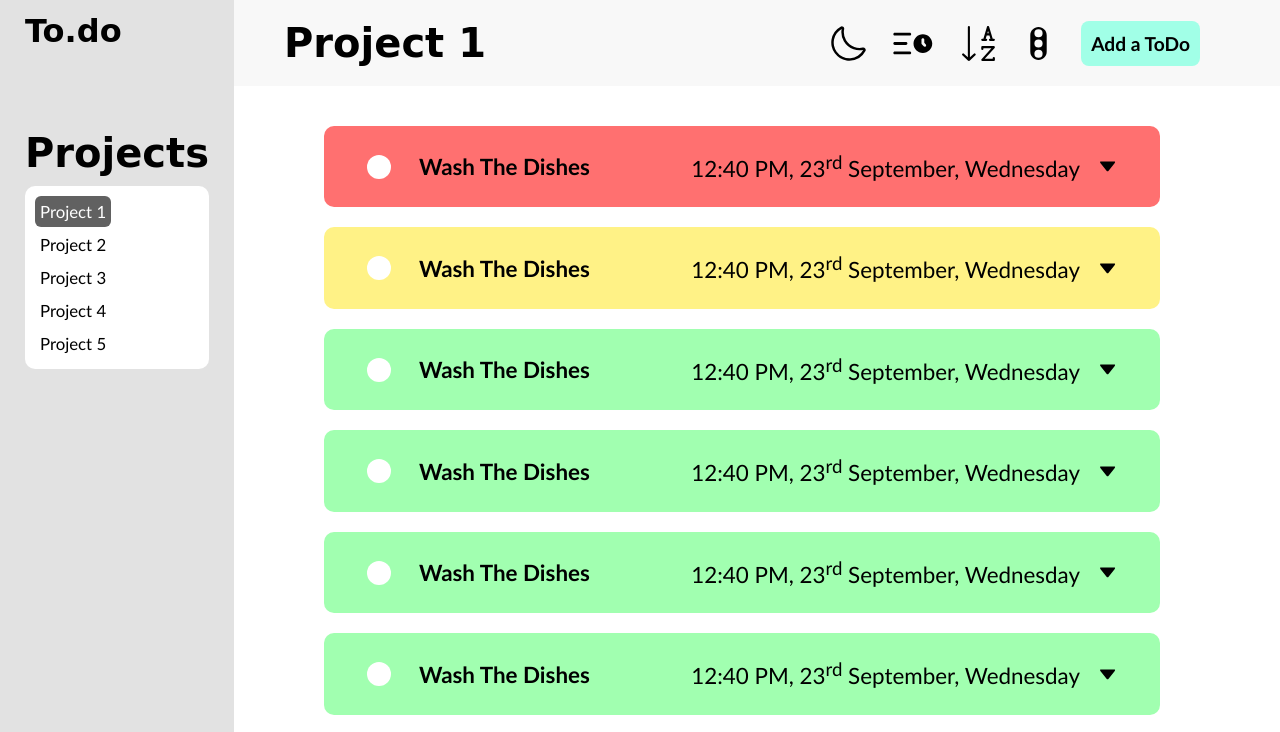
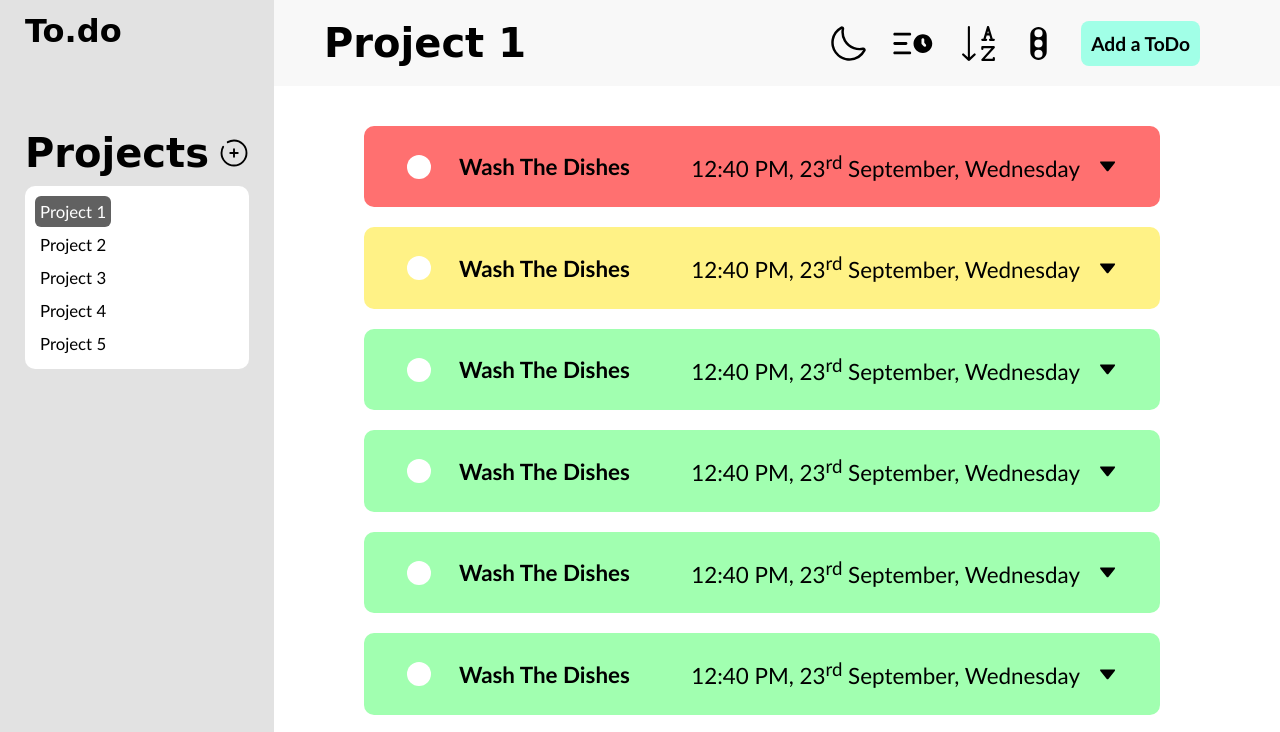
Before and after one commit to TanishKhatri/To-Do-List, a website built with webpack: page src/todolist.html in a window 1280 px wide. Shown: the top 732 px of the page. Built offline with nearby package versions, Linux system fonts and the light colour scheme; a web font is replaced by a local one.

Commit message:
Added the plus Icon for adding projects

```diff
--- a/src/styles.css
+++ b/src/styles.css
@@ -46,7 +46,6 @@ body {
 .projectsHeader{
   font-family: var(--engle);
   font-size: 2.5rem;
-  margin-top: 80px;
 }
 
 .sidebar footer {
@@ -180,3 +179,26 @@ body {
   align-items: center;
   gap: 15px;
 }
+.projectHeaderContainer {
+  display: flex;
+  align-items: center;
+  gap: 10px;
+}
+
+.addAProject {
+  border: none;
+  background-color: inherit;
+  display: flex;
+  align-items: center;
+  cursor: pointer;
+}
+
+.addAProject:hover svg path {
+  stroke: rgb(255, 191, 0);
+}
+
+.projectContainer {
+  display: flex;
+  flex-direction: column;
+  margin-top: 80px;
+}
--- a/src/todolist.html
+++ b/src/todolist.html
@@ -14,7 +14,10 @@
     <div class="sidebarFlexContainer">
       <h2 class="logoHeader">To.do</h2>
       <div class="projectContainer">
-        <h2 class="projectsHeader">Projects</h2>
+        <div class="projectHeaderContainer">
+          <h2 class="projectsHeader">Projects</h2>
+          <button class="addAProject"><svg viewBox="0 0 24 24" width="30" height="30" fill="none" xmlns="http://www.w3.org/2000/svg"><g id="SVGRepo_bgCarrier" stroke-width="0"></g><g id="SVGRepo_tracerCarrier" stroke-linecap="round" stroke-linejoin="round"></g><g id="SVGRepo_iconCarrier"> <path d="M15 12L12 12M12 12L9 12M12 12L12 9M12 12L12 15" stroke="#000000" stroke-width="1.5" stroke-linecap="round"></path> <path d="M7 3.33782C8.47087 2.48697 10.1786 2 12 2C17.5228 2 22 6.47715 22 12C22 17.5228 17.5228 22 12 22C6.47715 22 2 17.5228 2 12C2 10.1786 2.48697 8.47087 3.33782 7" stroke="#000000" stroke-width="1.5" stroke-linecap="round"></path> </g></svg></button>
+        </div>
         <div class="projects">
           <button class="projectButton selectedProject">Project 1</button>
           <button class="projectButton">Project 2</button>
```
